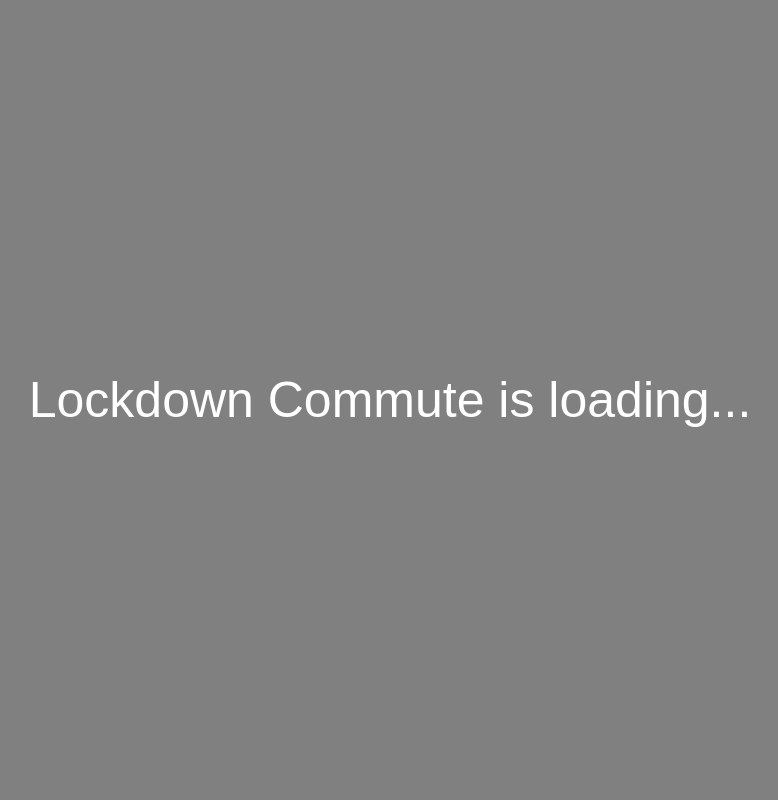
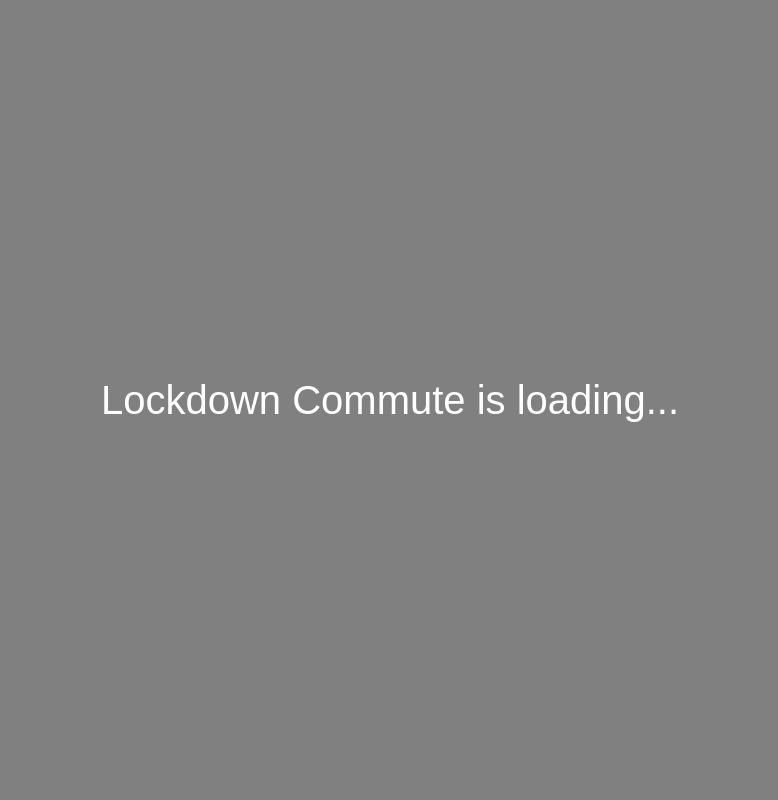
Before and after one commit to lockdowncommute/lockdowncommute.github.io, a plain HTML site: page index.html in a window 1280 px wide. Shown: the top 800 px of the page, without its empty margins (250-1028 px from the left). Drawn offline with nearby package versions, Linux system fonts and the light colour scheme; a web font is replaced by a local one.

Commit message:
Font size

```diff
--- a/assets/css/stylesheet.css
+++ b/assets/css/stylesheet.css
@@ -34,7 +34,7 @@ time, mark, audio, video {
   margin: 0;
   padding: 0;
   border: 0;
-  font-size: 80%;
+  font-size: 100%;
   font: inherit;
   vertical-align: baseline; }
 
@@ -66,7 +66,7 @@ q:before, q:after {
 
 html, body {
   font-family: 'Arial Narrow', sans-serif;
-  font-size: 36px;
+  font-size: 30px;
   line-height: 42px;
   font-weight: normal;
   -webkit-font-smoothing: antialiased; }
@@ -90,7 +90,7 @@ a {
       animation: pulseColor 0.5s infinite; }
 
 h1 {
-  font-size: 50px;
+  font-size: 40px;
   line-height: 60px; }
 
 .about {
@@ -122,7 +122,15 @@ html, body {
   color: rgba(0, 0, 0, 0.99);
   background: rgba(255, 255, 255, 0.99); }
 
+::-webkit-scrollbar {
+  width: 10px; }
 
+::-webkit-scrollbar-track {
+  background: white; }
+
+::-webkit-scrollbar-thumb {
+  background: white;
+  border: none; }
 
 #preloader {
   width: 100%;
```
